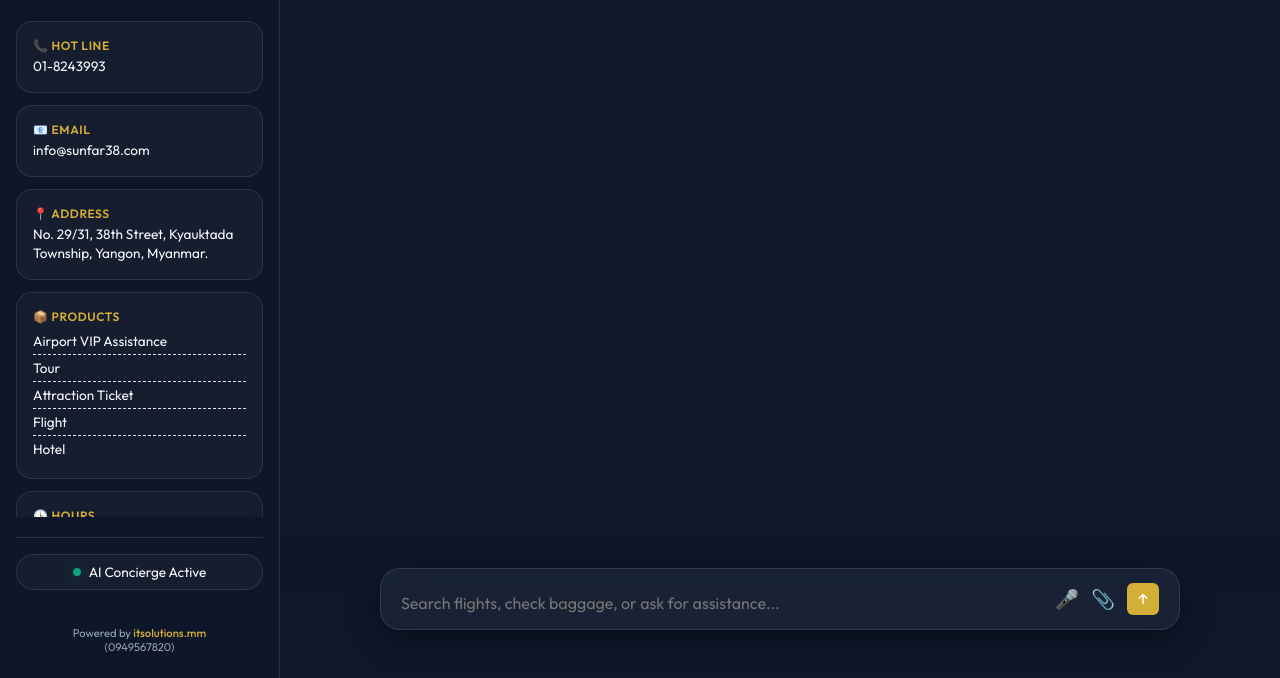
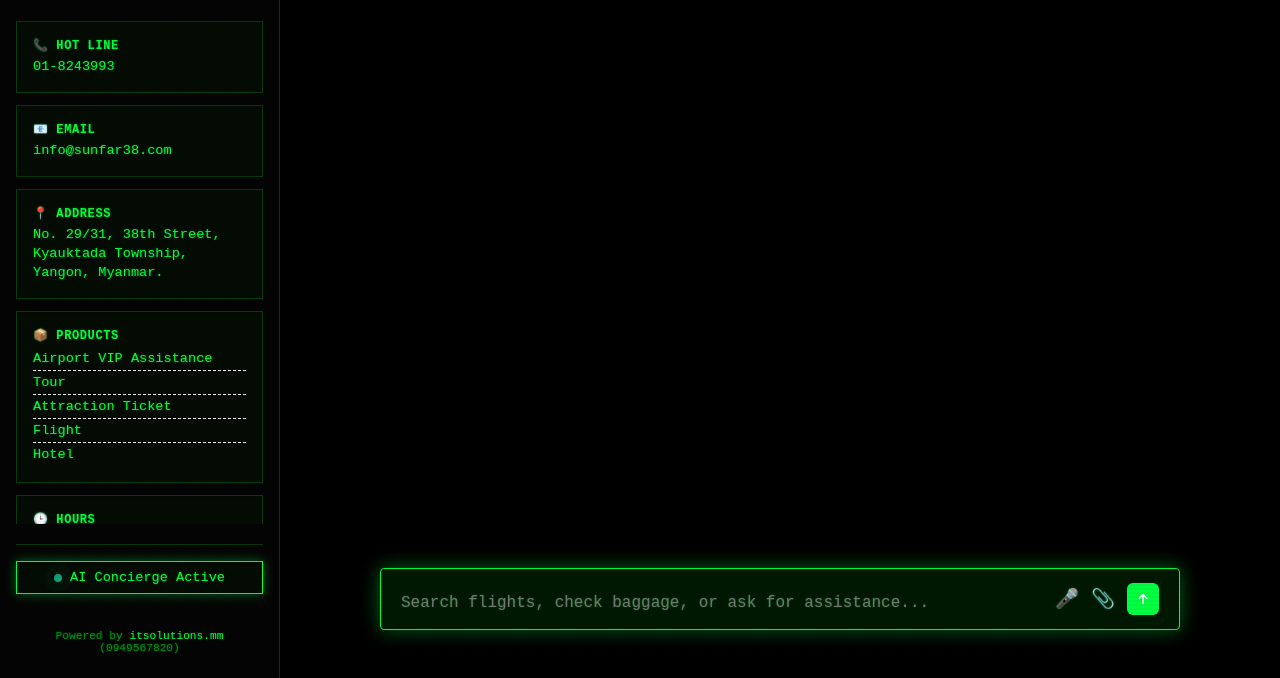
Before and after one commit to kyawzinIT99/Airline-Agent, a plain HTML site: page index.html in a window 1280 px wide. Shown: the part 122-800 px from the top of the page. Drawn offline with Linux system fonts and the light colour scheme.

Commit message:
UI: Implemented Premium Hacker Terminal Theme (Black/Green Matrix Style)

```diff
--- a/app.js
+++ b/app.js
@@ -44,11 +44,15 @@ async function appendMessage(role, content) {
     msgDiv.className = `message ${role}`;
     if (role === 'system') msgDiv.classList.add('typing');
 
-    const avatar = role === 'user' ? '👤' : '✨';
+    const prefix = role === 'user' ? '[USER]> ' : '[ELITE_AI]> ';
+    const avatar = role === 'user' ? '👤' : '⚡';
     msgDiv.innerHTML = `
         <div class="message-wrapper">
             <div class="avatar">${avatar}</div>
-            <div class="bubble"></div>
+            <div class="content" style="flex: 1; display: flex; flex-direction: column;">
+                <div class="bubble-prefix" style="color: var(--accent); font-weight: bold; margin-bottom: 4px; font-size: 0.8rem; letter-spacing: 1px;">${prefix}</div>
+                <div class="bubble"></div>
+            </div>
         </div>
     `;
 
--- a/index.html
+++ b/index.html
@@ -6,7 +6,7 @@
     <meta name="viewport" content="width=device-width, initial-scale=1.0">
     <title>✈️ Airline Elite - AI Concierge</title>
     <link href="https://fonts.googleapis.com/css2?family=Outfit:wght@300;400;500;600&display=swap" rel="stylesheet">
-    <link rel="stylesheet" href="style.css?v=fixed_v1">
+    <link rel="stylesheet" href="style.css?v=hacker_v1">
 </head>
 
 <body>
--- a/style.css
+++ b/style.css
@@ -1,26 +1,27 @@
 :root {
-    --primary: #0f172a;
-    /* Midnight Blue */
-    --sidebar: rgba(15, 23, 42, 0.95);
-    --secondary: #1e293b;
-    --accent: #d4af37;
-    /* Metallic Gold */
-    --accent-glow: rgba(212, 175, 55, 0.3);
-    --text-main: #f8fafc;
-    --text-dim: #94a3b8;
-    --glass-bg: rgba(255, 255, 255, 0.03);
-    --glass-border: rgba(255, 255, 255, 0.1);
-    --input-bg: rgba(30, 41, 59, 0.7);
-    --card-shadow: 0 8px 32px rgba(0, 0, 0, 0.4);
-    --user-msg-bg: linear-gradient(135deg, #1e40af 0%, #1e3a8a 100%);
-    --system-msg-bg: rgba(255, 255, 255, 0.05);
+    --primary: #000000;
+    /* Solid Black */
+    --sidebar: #050505;
+    --secondary: #0a0a0a;
+    --accent: #00ff41;
+    /* Matrix Green */
+    --accent-glow: rgba(0, 255, 65, 0.4);
+    --text-main: #00ff41;
+    --text-dim: #008f11;
+    --glass-bg: rgba(0, 59, 0, 0.15);
+    --glass-border: rgba(0, 255, 65, 0.2);
+    --input-bg: rgba(0, 30, 0, 0.8);
+    --card-shadow: 0 0 20px rgba(0, 255, 65, 0.1);
+    --user-msg-bg: rgba(0, 50, 0, 0.3);
+    --system-msg-bg: rgba(0, 0, 0, 0.9);
 }
 
 * {
     margin: 0;
     padding: 0;
     box-sizing: border-box;
-    font-family: 'Outfit', 'Inter', -apple-system, BlinkMacSystemFont, "Segoe UI", Roboto, "Helvetica Neue", Arial, sans-serif;
+    font-family: 'Courier New', Courier, 'Fira Code', monospace;
+    text-shadow: 0 0 2px var(--accent-glow);
 }
 
 body {
@@ -80,6 +81,7 @@ body {
 
 .logo .accent {
     color: var(--accent);
+    text-shadow: 0 0 10px var(--accent);
 }
 
 .side-content {
@@ -94,7 +96,8 @@ body {
     background: var(--glass-bg);
     border: 1px solid var(--glass-border);
     padding: 16px;
-    border-radius: 16px;
+    border-radius: 0;
+    /* Hacker edges */
     backdrop-filter: blur(4px);
     transition: all 0.3s ease;
 }
@@ -240,7 +243,8 @@ body {
 
 .message.user {
     background: var(--user-msg-bg);
-    color: #ffffff;
+    border-left: 4px solid var(--accent);
+    color: var(--text-main);
 }
 
 .message.system {
@@ -267,15 +271,16 @@ body {
 .avatar {
     width: 34px;
     height: 34px;
-    border-radius: 8px;
+    border-radius: 0;
     display: flex;
     align-items: center;
     justify-content: center;
     flex-shrink: 0;
-    font-size: 1.3rem;
+    font-size: 1.1rem;
     background: var(--glass-bg);
-    border: 1px solid var(--glass-border);
-    box-shadow: 0 4px 8px rgba(0, 0, 0, 0.1);
+    border: 1px solid var(--accent);
+    box-shadow: 0 0 10px var(--accent-glow);
+    color: var(--accent);
 }
 
 .bubble {
@@ -284,6 +289,7 @@ body {
     line-height: 1.6;
     word-wrap: break-word;
     white-space: pre-wrap;
+    text-shadow: 0 0 5px var(--accent-glow);
 }
 
 /* Input Section */
@@ -292,25 +298,40 @@ body {
     bottom: 0;
     left: 0;
     width: 100%;
-    background: linear-gradient(180deg, transparent 0%, var(--primary) 40%);
+    background: linear-gradient(180deg, transparent 0%, var(--primary) 60%);
     padding: 32px 20px 48px 20px;
     display: flex;
     justify-content: center;
-    backdrop-filter: blur(4px);
+    backdrop-filter: blur(2px);
+}
+
+/* CRT Scanline Overlay */
+body::after {
+    content: " ";
+    display: block;
+    position: absolute;
+    top: 0;
+    left: 0;
+    bottom: 0;
+    right: 0;
+    background: linear-gradient(rgba(18, 16, 16, 0) 50%, rgba(0, 0, 0, 0.1) 50%), linear-gradient(90deg, rgba(255, 0, 0, 0.03), rgba(0, 255, 0, 0.01), rgba(0, 0, 255, 0.03));
+    z-index: 9999;
+    background-size: 100% 4px, 3px 100%;
+    pointer-events: none;
+    opacity: 0.3;
 }
 
 .glass-input-wrapper {
     width: 100%;
     max-width: 800px;
     background: var(--input-bg);
-    border: 1px solid var(--glass-border);
-    border-radius: 20px;
+    border: 1px solid var(--accent);
+    border-radius: 4px;
     padding: 14px 20px;
     display: flex;
     align-items: flex-end;
     gap: 16px;
-    box-shadow: var(--card-shadow);
-    backdrop-filter: blur(20px);
+    box-shadow: 0 0 20px var(--accent-glow);
 }
 
 input {
@@ -357,7 +378,8 @@ input {
 }
 
 .send-btn:hover {
-    background: #0d8c6d;
+    background: #00ff41;
+    box-shadow: 0 0 10px var(--accent-glow);
 }
 
 .send-btn svg {
@@ -367,9 +389,10 @@ input {
 
 .status-badge {
     background: var(--glass-bg);
-    border: 1px solid var(--glass-border);
+    border: 1px solid var(--accent);
     padding: 8px 12px;
-    border-radius: 20px;
+    border-radius: 0;
+    /* Sharp edges */
     font-size: 0.85rem;
     color: var(--text-main);
     display: flex;
@@ -377,6 +400,7 @@ input {
     gap: 8px;
     justify-content: center;
     margin-bottom: 24px;
+    box-shadow: 0 0 10px var(--accent-glow);
 }
 
 .status-dot {
```
